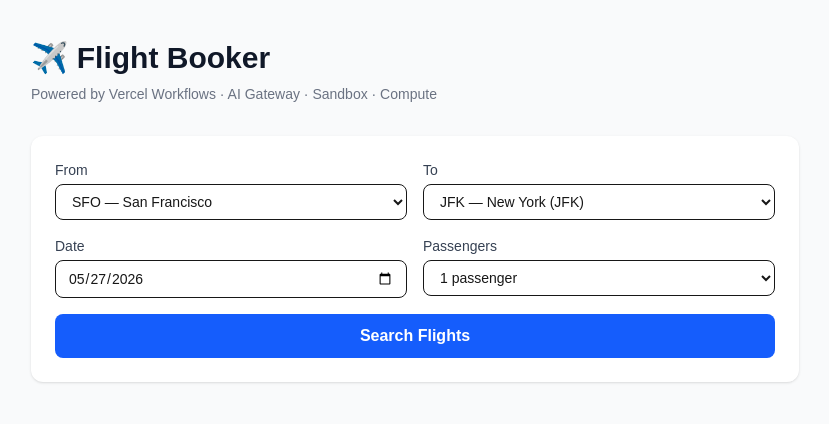
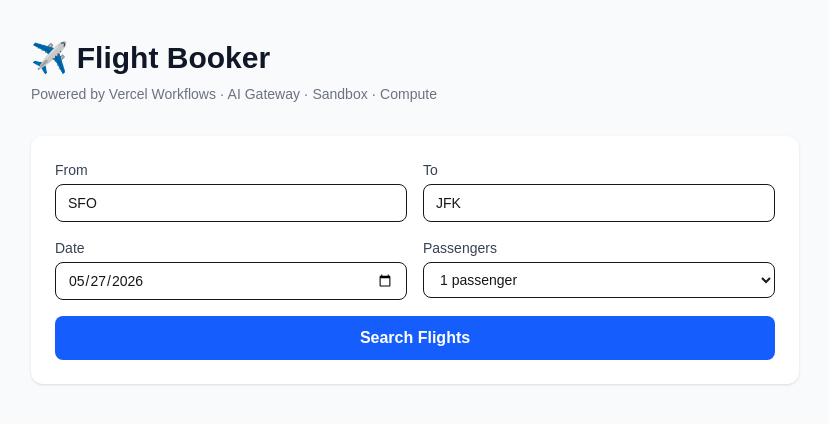
Before and after one commit to zoe-geri94/flight-booker, a Next.js app: page / in a window 1280 px wide. Shown: the top 424 px of the page, without its empty margins (225-1054 px from the left). Built offline with nearby package versions, Linux system fonts and the light colour scheme.

Commit message:
Airport fields: datalist with custom input fallback

```diff
--- a/app/page.tsx
+++ b/app/page.tsx
@@ -171,34 +171,36 @@ export default function Home() {
         >
           <div className="flex flex-col gap-1">
             <label className="text-sm font-medium text-gray-700">From</label>
-            <select
+            <input
+              list="airports-from"
               className="border rounded-lg px-3 py-2 text-sm focus:outline-none focus:ring-2 focus:ring-blue-500"
               value={origin}
-              onChange={(e) => setOrigin(e.target.value)}
+              onChange={(e) => setOrigin(e.target.value.toUpperCase())}
+              placeholder="e.g. SFO or LHR"
               required
-            >
+            />
+            <datalist id="airports-from">
               {AIRPORTS.map((a) => (
-                <option key={a.code} value={a.code}>
-                  {a.code} — {a.name}
-                </option>
+                <option key={a.code} value={a.code}>{a.name}</option>
               ))}
-            </select>
+            </datalist>
           </div>
 
           <div className="flex flex-col gap-1">
             <label className="text-sm font-medium text-gray-700">To</label>
-            <select
+            <input
+              list="airports-to"
               className="border rounded-lg px-3 py-2 text-sm focus:outline-none focus:ring-2 focus:ring-blue-500"
               value={destination}
-              onChange={(e) => setDestination(e.target.value)}
+              onChange={(e) => setDestination(e.target.value.toUpperCase())}
+              placeholder="e.g. JFK or CDG"
               required
-            >
+            />
+            <datalist id="airports-to">
               {AIRPORTS.map((a) => (
-                <option key={a.code} value={a.code}>
-                  {a.code} — {a.name}
-                </option>
+                <option key={a.code} value={a.code}>{a.name}</option>
               ))}
-            </select>
+            </datalist>
           </div>
 
           <div className="flex flex-col gap-1">
```
